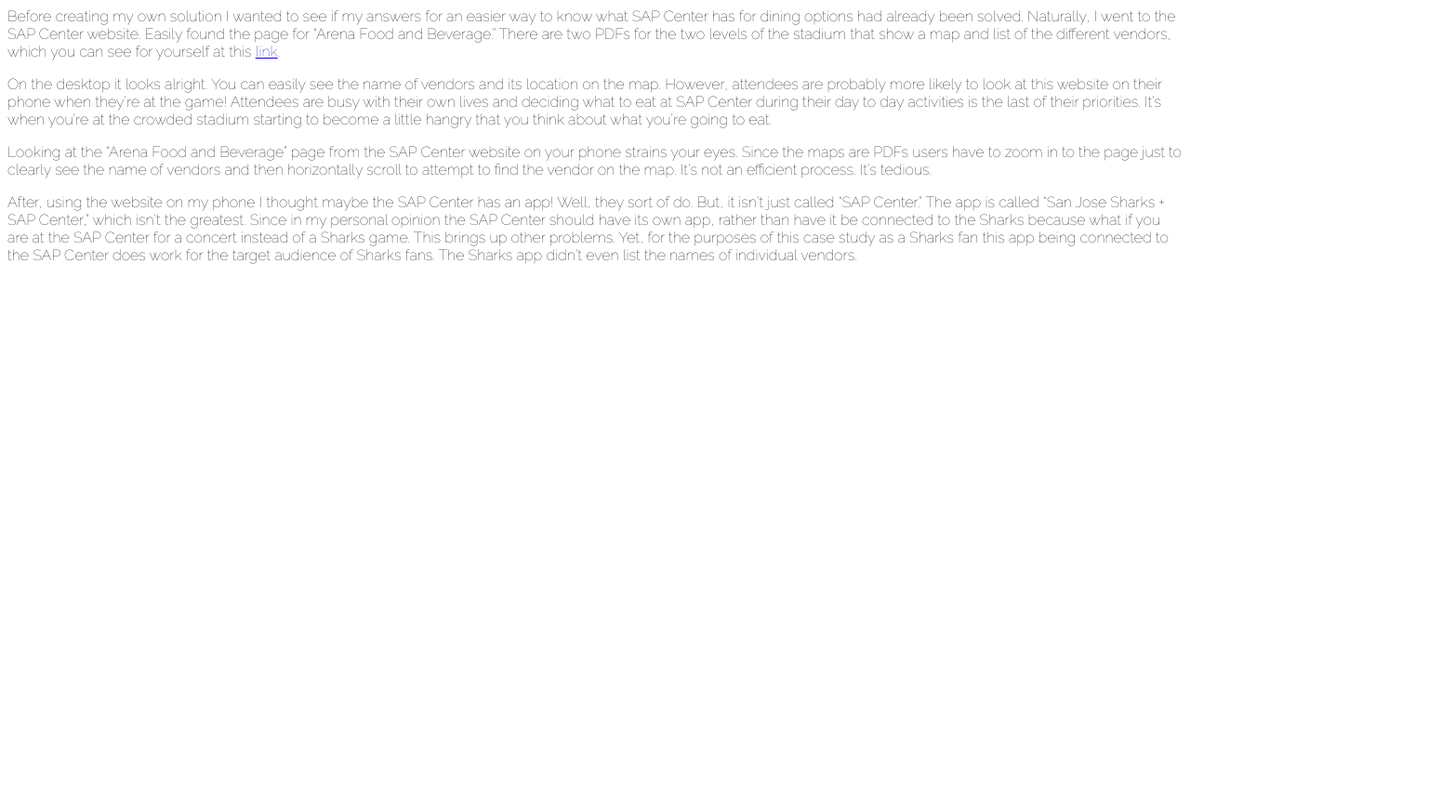
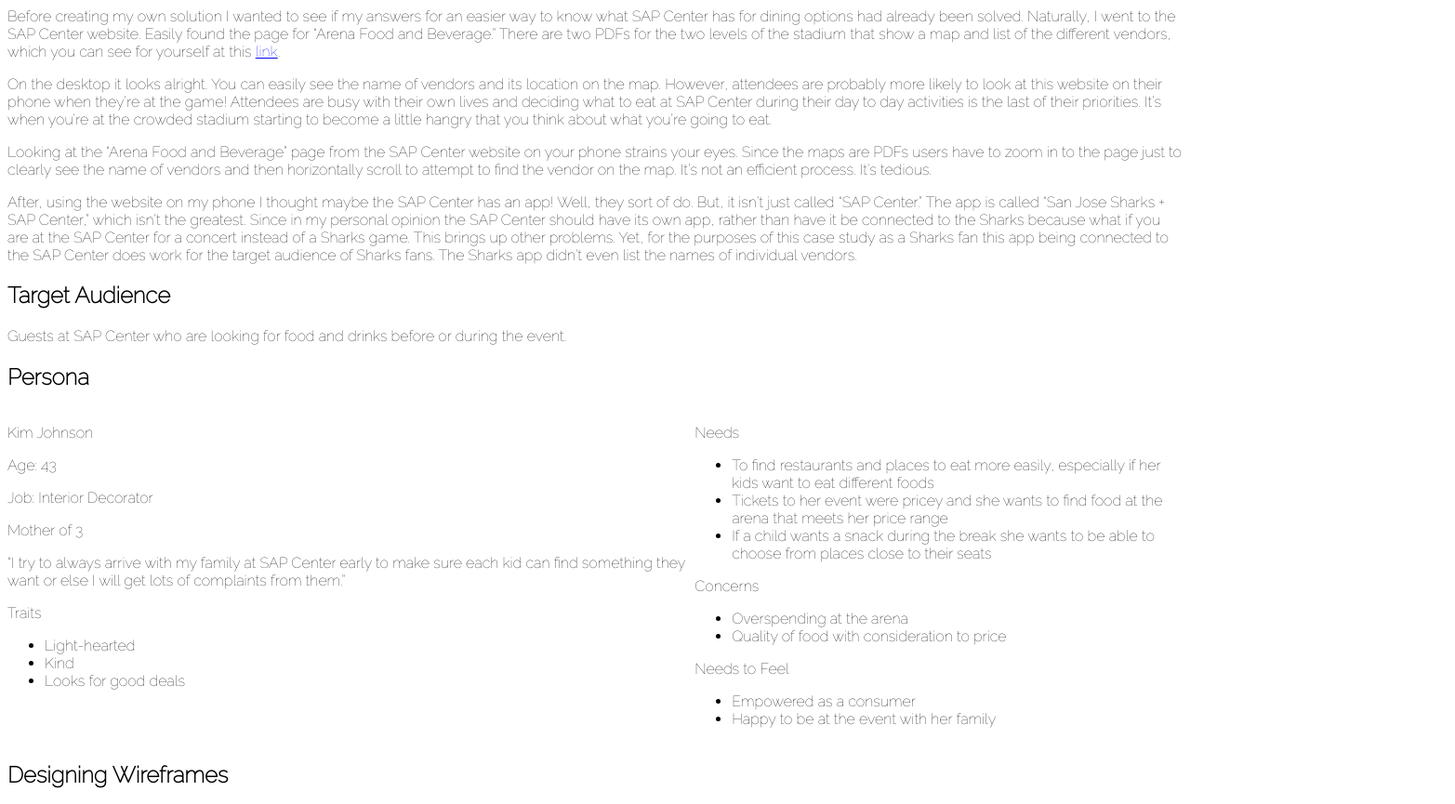
Before and after one commit to aticzon/portfolio, a plain HTML site: page sapcenter.html in a window 1280 px wide. Shown: the part 539-1404 px from the top of the page at 93% size, 1565 px wide, since content can reach past the window. Before the commit the page ends 839 px from the top, so only its background shows below. Drawn offline with Linux system fonts and the light colour scheme.

Commit message:
Started Sapcenter

```diff
--- a/sapcenter.html
+++ b/sapcenter.html
@@ -58,6 +58,67 @@ There must be an easier way to find food to enjoy while watching the game.</p>
     The Sharks app didn’t even list the names of individual vendors.
   </p>
 
+  <h2>Target Audience</h2>
+  <p>Guests at SAP Center who are looking for food and drinks before or during the event.</p>
+
+  <h2>Persona</h2>
+  <div class="persona">
+    <div class="persona-info">
+      <p>Kim Johnson</p>
+      <p>Age: 43</p>
+      <p>Job: Interior Decorator</p>
+      <p>Mother of 3</p>
+      <p>“I try to always arrive with my family at SAP Center early to make sure each kid can find something they want or else I will get lots of complaints from them.”</p>
+
+      <p>Traits</p>
+      <ul>
+        <li>Light-hearted</li>
+        <li>Kind</li>
+        <li>Looks for good deals</li>
+      </ul>
+    </div>
+    <div class="needs">
+      <p>Needs</p>
+      <ul>
+        <li>To find restaurants and places to eat more easily, especially if her kids want to eat different foods</li>
+        <li>Tickets to her event were pricey and she wants to find food at the arena that meets her price range</li>
+        <li>If a child wants a snack during the break she wants to be able to choose from places close to their seats</li>
+      </ul>
+      <p>Concerns</p>
+      <ul>
+        <li>Overspending at the arena</li>
+        <li>Quality of food with consideration to price</li>
+      </ul>
+      <p>Needs to Feel</p>
+      <ul>
+        <li>Empowered as a consumer</li>
+        <li>Happy to be at the event with her family</li>
+      </ul>
+    </div>
+  </div>
+
+    <h2>Designing Wireframes</h2>
+    <div class="row">
+      <img src="images/sap-before1.jpg" alt="wireframe without the filter option checklist.">
+      <img src="images/sap-before.jpg" alt="with the sap filter option checklist">
+    </div>
+
+    <div>
+      <img src="images/sap-mobilew.jpg" alt="Mobile version of SAP with the filter">
+      <figcaption>
+        The mobile version of the SAP Center website that features the filtering option.
+      </figcaption>
+    </div>
+    <p>Once I figured out the type of content I wanted on the the Food and Beverages Page I hand drew how I wanted it to be laid out on the page. Once I hand drew the layout I created wireframes.</p>
+    <p>I first started out with basic sketches and then worked my way to drawing wireframes</p>
+
+    <p>I had users give me feedback based off of the wireframes I created. Users suggested that I create a ratings filtering option. Users also suggested that there be a button that users can click to see promotions</p>
+    <p>For the map users suggested that when a user clicks on a restaurant and sees the map the map should say how far the user is from the restaurant.</p>
+    <p>A user even noticed that the list of cuisines wasn’t in alphabetical order as I intended because “Mexican” came before “Mediterranean.”</p>
+
+    <h2>High Fidelty Prototypes</h2>
+    <p>Through the research and feedback I received I created high fidelty prototypes by using Sketch and Principle For Mac.</p>
+
 
     </body>
     </html>
```
Also changed, not shown: clarity.html (+1 -0 lines), images/sap-before.jpg (added), images/sap-before1.jpg (added), images/sap-mobilew.jpg (added).
